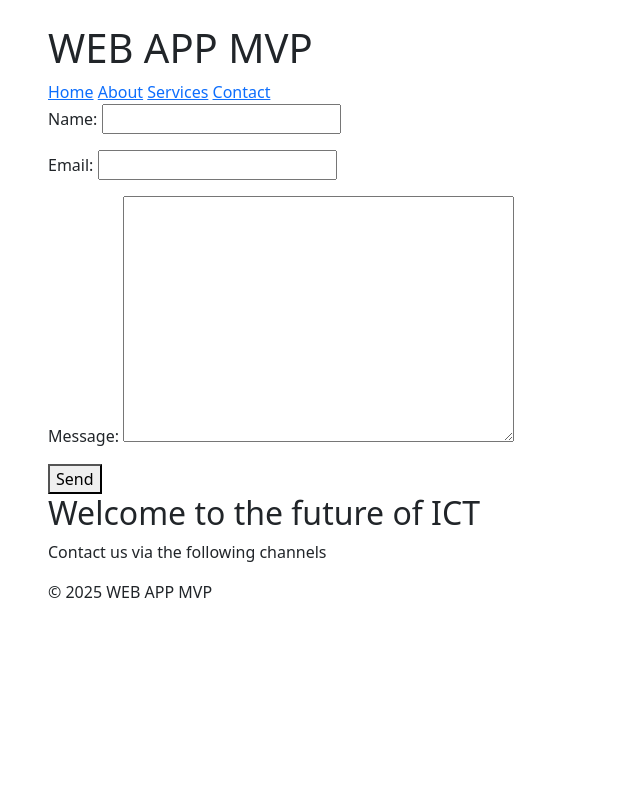
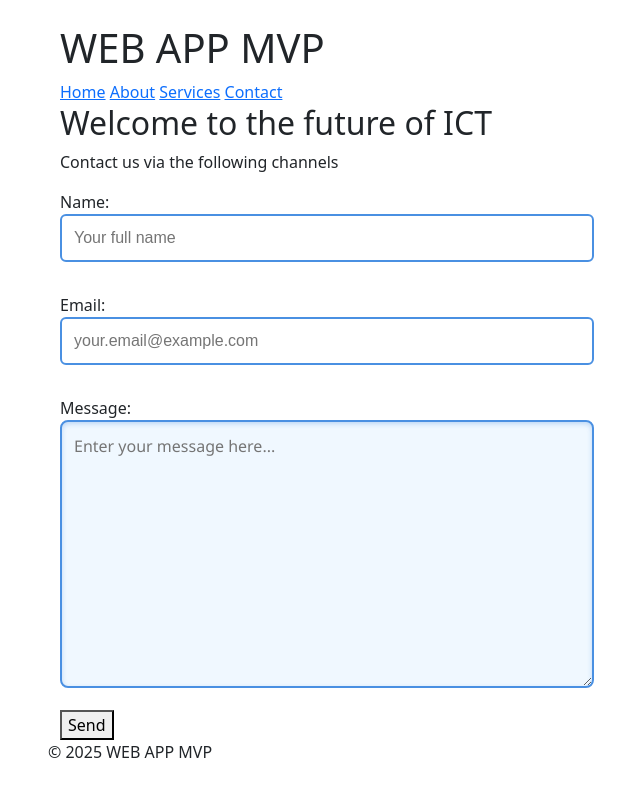
Before and after one commit to gersoncalete/webapp-mvp, a Django app: page /contact/ in a window 1280 px wide. Shown: the whole page, without its empty margins (34-674 px from the left). Run offline with Django 5.2, Linux system fonts and the light colour scheme.

Commit message:
Added custom css to form

```diff
--- a/main/forms.py
+++ b/main/forms.py
@@ -1,6 +1,15 @@
 from django import forms
 
 class ContactForm(forms.Form):
-    name = forms.CharField(max_length=100)
-    email = forms.EmailField()
-    message = forms.CharField(widget=forms.Textarea)
+    name = forms.CharField(max_length=100, widget=forms.TextInput(attrs={
+            'class': 'custom-input',
+            'placeholder': 'Your full name'
+        }))
+    email = forms.EmailField(
+        widget=forms.EmailInput(attrs={
+            'class': 'custom-input',
+            'placeholder': 'your.email@example.com'
+        }))
+    message = forms.CharField(widget=forms.Textarea(
+        attrs={'class': 'custom-textarea', 'placeholder': 'Enter your message here...'}
+    ))
--- /dev/null
+++ b/main/static/main/css/styles.css
@@ -0,0 +1,39 @@
+/* Style text inputs and email inputs */
+.custom-input {
+  width: 100%;
+  padding: 10px 12px;
+  margin-bottom: 15px;
+  font-size: 16px;
+  border: 2px solid #4a90e2;
+  border-radius: 6px;
+  box-sizing: border-box;
+  transition: border-color 0.3s ease;
+  font-family: Arial, sans-serif;
+}
+
+.custom-input:focus {
+  border-color: #1c6dd0;
+  outline: none;
+  box-shadow: 0 0 6px rgba(28, 109, 208, 0.7);
+}
+
+.custom-textarea {
+  width: 100%;
+  min-height: 150px;
+  padding: 12px;
+  border: 2px solid #4a90e2;
+  border-radius: 8px;
+  font-size: 16px;
+  font-family: 'Segoe UI', Tahoma, Geneva, Verdana, sans-serif;
+  resize: vertical; /* allow vertical resize only */
+  background-color: #f0f8ff;
+  color: #333;
+  box-shadow: inset 0 2px 5px rgba(74, 144, 226, 0.3);
+  transition: border-color 0.3s ease, box-shadow 0.3s ease;
+}
+
+.custom-textarea:focus {
+  border-color: #1c6dd0;
+  box-shadow: 0 0 6px rgba(28, 109, 208, 0.7);
+  outline: none;
+}
--- a/main/templates/base.html
+++ b/main/templates/base.html
@@ -1,8 +1,10 @@
+{% load static %}
 <!DOCTYPE html>
 <html lang="en">
 <head>
     <meta charset="UTF-8">
     <meta name="viewport" content="width=device-width, initial-scale=1.0">
+    <link rel="stylesheet" href="{% static 'main/css/styles.css' %}">
     <title>{% block title %}My Site{% endblock %}</title>
 
     <!-- ✅ Add Bootstrap CSS below -->
--- a/main/templates/main/contact.html
+++ b/main/templates/main/contact.html
@@ -9,6 +9,9 @@
 </head>
 <body>
     <header>
+        <div class="container">
+            <div class="row">
+            <div class="col-md-6 col-sm-12">
                 <h1>WEB APP MVP</h1>
                 <nav>
                     <a href="/">Home</a>
@@ -16,18 +19,26 @@
                     <a href="/services/">Services</a>
                     <a href="/contact/">Contact</a>
                 </nav>
-        <div>
+                    <section>
+        <h2>Welcome to the future of ICT</h2>
+        <p>Contact us via the following channels</p>
+    </section>
+            </div>
+            </div>
+        </div>
+
+        <div class="container">
+            <div class="row">
+            <div class="col-md-6 col-sm-12">
                  <form method="post">
                 {% csrf_token %}
                 {{ form.as_p }}
                 <button type="submit">Send</button>
                 </form>
             </div>
+        </div>
+        </div>
     </header>
-    <section>
-        <h2>Welcome to the future of ICT</h2>
-        <p>Contact us via the following channels</p>
-    </section>
     <footer>
         <p>&copy; 2025 WEB APP MVP</p>
     </footer>
```
Lines whose indentation alone changed are shown as unchanged.
